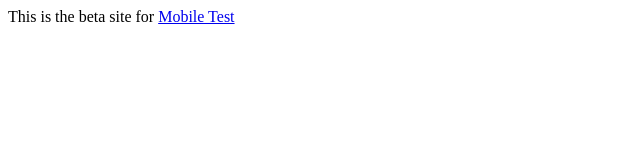
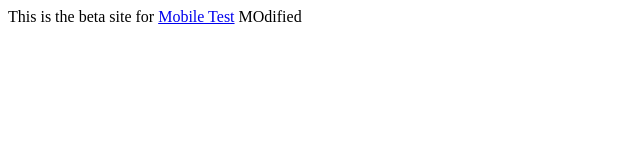
Before and after one commit to jcdmor/test, a plain HTML site: page index.html in a window 1280 px wide. Shown: the full height of the page, 0-640 px from the left. Drawn offline with Linux system fonts and the light colour scheme.

Commit message:
Second commit

```diff
--- a/index.html
+++ b/index.html
@@ -7,5 +7,6 @@
 
 <body>
 This is the beta site for <a href="http://www.mobiletest.fr">Mobile Test</a>
+MOdified
 </body>
 </html>
```
